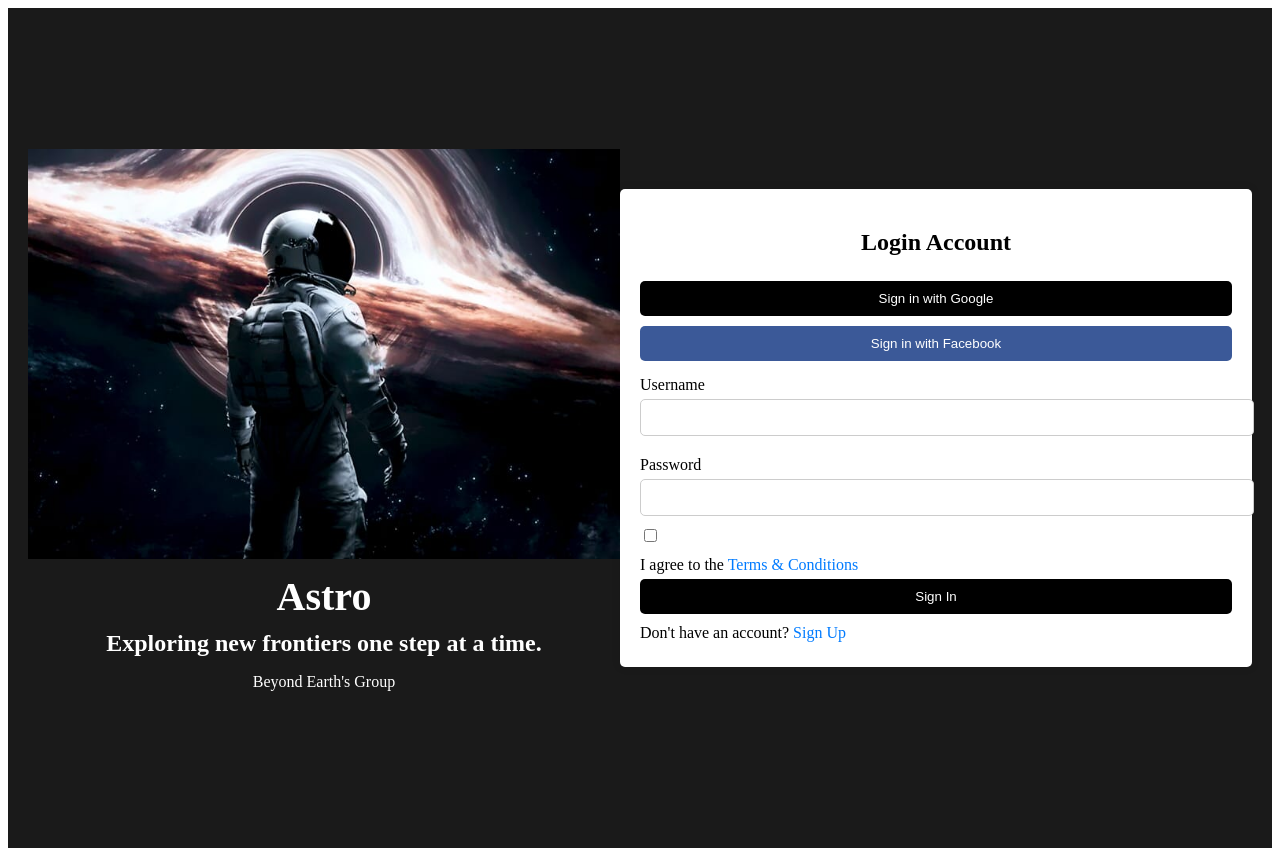
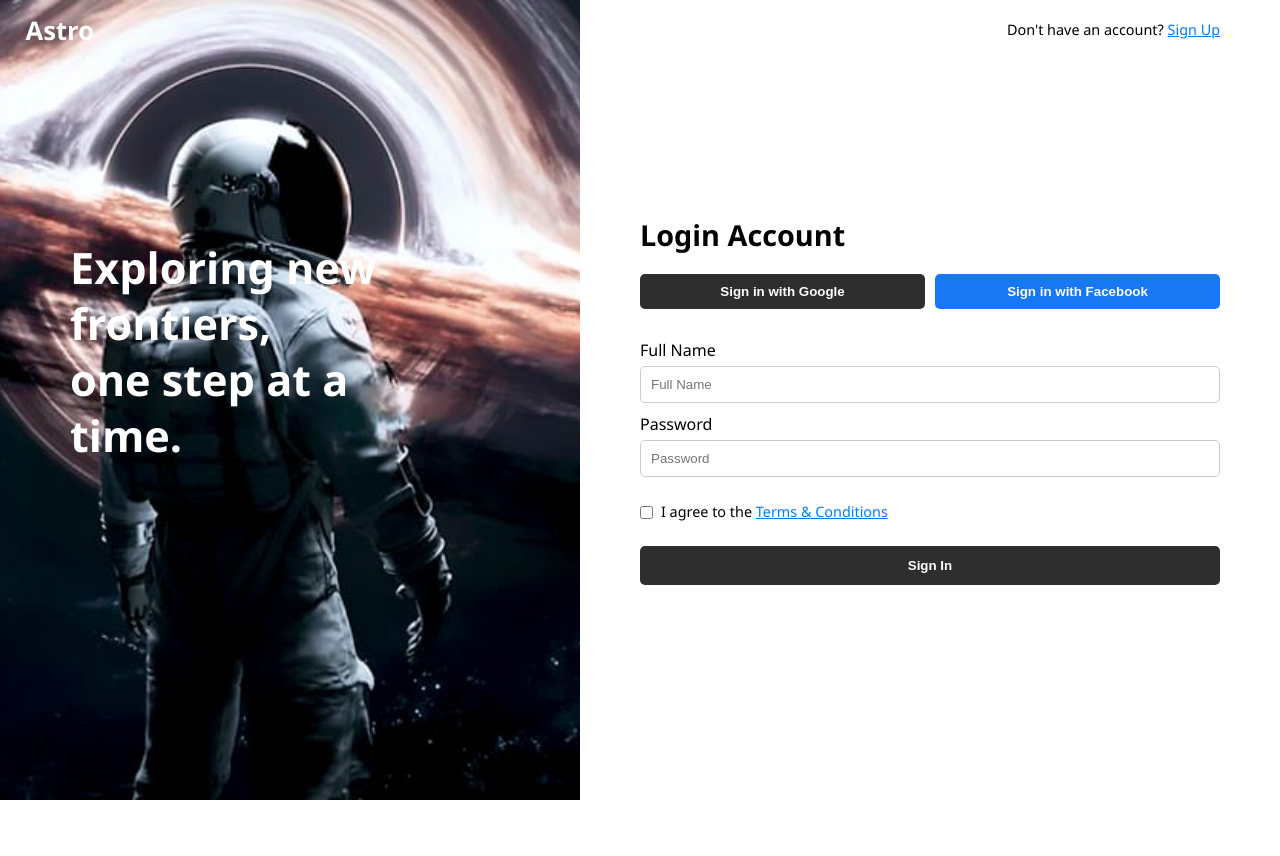
Before and after one commit to Dhanalakshmiv7213/Astro, a plain HTML site: page signin.html in a window 1280 px wide. After the commit the page ends 830 px from the top, so only its background shows below. Drawn offline with Linux system fonts and the light colour scheme.

Commit message:
all files are updated

```diff
--- a/signin.html
+++ b/signin.html
@@ -3,31 +3,44 @@
 <head>
     <meta charset="UTF-8">
     <meta name="viewport" content="width=device-width, initial-scale=1.0">
-    <link rel="stylesheet" href="/Astro/style2.css">
-    <title>Astro-SignIn</title>
+    <link rel="stylesheet" href="/Astro/style.css">
+    <title>Astro | Sign In</title>
 </head>
 <body>
-    <div class="main">
-        <div class="banner">
-            <img src="/Astro/media/astronaut.jpg" alt="image of astronaut">
-            <h2 id="head">Astro</h2>
-            <h2 id="maintitle">Exploring new frontiers one step at a time.</h2>
-            <p>Beyond Earth's Group</p>
+    <div class="container">
+        <div class="left">
+            <div class="branding">
+                <h1>Astro</h1>
+                <h2>Exploring new frontiers,<br>one step at a time.</h2>
+                <p>Beyond Earth's Group</p>
+            </div>
         </div>
-        <div class="login">
-            <h2>Login Account</h2>
-            <div class="button">
-                <button>Sign in with Google</button>
-                <button>Sign in with Facebook</button>
+
+        <div class="right">
+            <div class="top-text">
+                <p>Don't have an account? <a href="/Astro/index.html">Sign Up</a></p>
             </div>
-            <label for="username">Username</label>
-            <input type="text" id="username" name="username">
-            <label for="passwrd">Password</label>
-            <input type="password" id="passwrd" name="passwrd">
-            <input type="checkbox" name="terms" id="terms">
-            <label for="terms">I agree to the <a href="">Terms & Conditions</a></label>
-            <button type="submit">Sign In</button>
-            <label for="">Don't have an account? <a href="/Astro/index.html">Sign Up</a></label>
+            <div class="form-box">
+                <h2>Login Account</h2>
+                <div class="social-buttons">
+                    <button class="google">Sign in with Google</button>
+                    <button class="facebook">Sign in with Facebook</button>
+                </div>
+                <form>
+                    <label>Full Name</label>
+                    <input type="text" placeholder="Full Name" required>
+
+                    <label>Password</label>
+                    <input type="password" placeholder="Password" required>
+
+                    <div class="checkbox">
+                        <input type="checkbox" id="terms">
+                        <label for="terms">I agree to the <a href="">Terms & Conditions</a></label>
+                    </div>
+
+                    <button type="submit" class="submit">Sign In</button>
+                </form>
+            </div>
         </div>
     </div>
 </body>
--- a/style1.css
+++ b/style.css
@@ -20,8 +20,8 @@ body, html {
     background: url('/Astro/media/astronaut.jpg') no-repeat center center;
     background-size: cover;
     display: flex;
-    justify-content: left;  /* center horizontally */
-    align-items: left;      /* center vertically */
+    justify-content: left;
+    align-items: left;
     color: white;
 
 }
@@ -40,20 +40,21 @@ body, html {
 .branding h2 {
     font-size: 2.7rem;
     line-height: 1.3;
-    margin-bottom: 22rem;
+    margin-bottom: 21.5rem;
     margin-left: 70px;
     font-weight: bold;
 }
 
 .branding p {
     font-size: 1rem;
+    margin-left: 1em;
 }
 
 
 .right {
     flex: 1;
     background: white;
-    padding: 60px 20px;
+    padding: 60px 60px;
     display: flex;
     flex-direction: column;
     justify-content: center;
@@ -67,7 +68,7 @@ body, html {
 }
 
 .top-text a {
-    /* text-decoration: none; */
+
     color: #007BFF;
 }
 
@@ -136,7 +137,7 @@ form input {
 
 .checkbox a {
     color: #007BFF;
-    /* text-decoration: none; */
+
 }
 
 .submit {
--- a/style2.css
+++ /dev/null
@@ -1,96 +0,0 @@
-.main {
-    display: flex;
-    justify-content: space-between;
-    align-items: center;
-    min-height: 100vh;
-    padding: 20px;
-    background-color: #1a1a1a;
-    color: #fff;
-}
-
-.banner {
-    flex: 1;
-    text-align: center;
-}
-
-.banner img {
-    max-width: 100%;
-    height: auto;
-}
-
-#head {
-    font-size: 2.5em;
-    margin: 10px 0;
-}
-
-#maintitle {
-    font-size: 1.5em;
-    margin: 10px 0;
-}
-
-.login {
-    flex: 1;
-    background-color: #fff;
-    color: #000;
-    padding: 20px;
-    border-radius: 5px;
-    box-shadow: 0 0 10px rgba(0, 0, 0, 0.1);
-}
-
-.login h2 {
-    text-align: center;
-    margin-bottom: 20px;
-}
-
-.button button {
-    width: 100%;
-    padding: 10px;
-    margin: 5px 0;
-    background-color: #000;
-    color: #fff;
-    border: none;
-    border-radius: 5px;
-    cursor: pointer;
-}
-
-.button button:last-child {
-    background-color: #3b5998;
-    color: #fff;
-}
-
-.login label {
-    display: block;
-    margin: 10px 0 5px;
-}
-
-.login input[type="text"],
-.login input[type="password"] {
-    width: 100%;
-    padding: 10px;
-    margin-bottom: 10px;
-    border: 1px solid #ccc;
-    border-radius: 5px;
-}
-
-.login input[type="checkbox"] {
-    margin-right: 10px;
-}
-
-.login button[type="submit"] {
-    width: 100%;
-    padding: 10px;
-    background-color: #000;
-    color: #fff;
-    border: none;
-    border-radius: 5px;
-    cursor: pointer;
-}
-
-.login a {
-    color: #007bff;
-    text-decoration: none;
-}
-
-.login a:hover {
-    text-decoration: underline;
-}
```
Also changed, not shown: index.html (+2 -2 lines).
